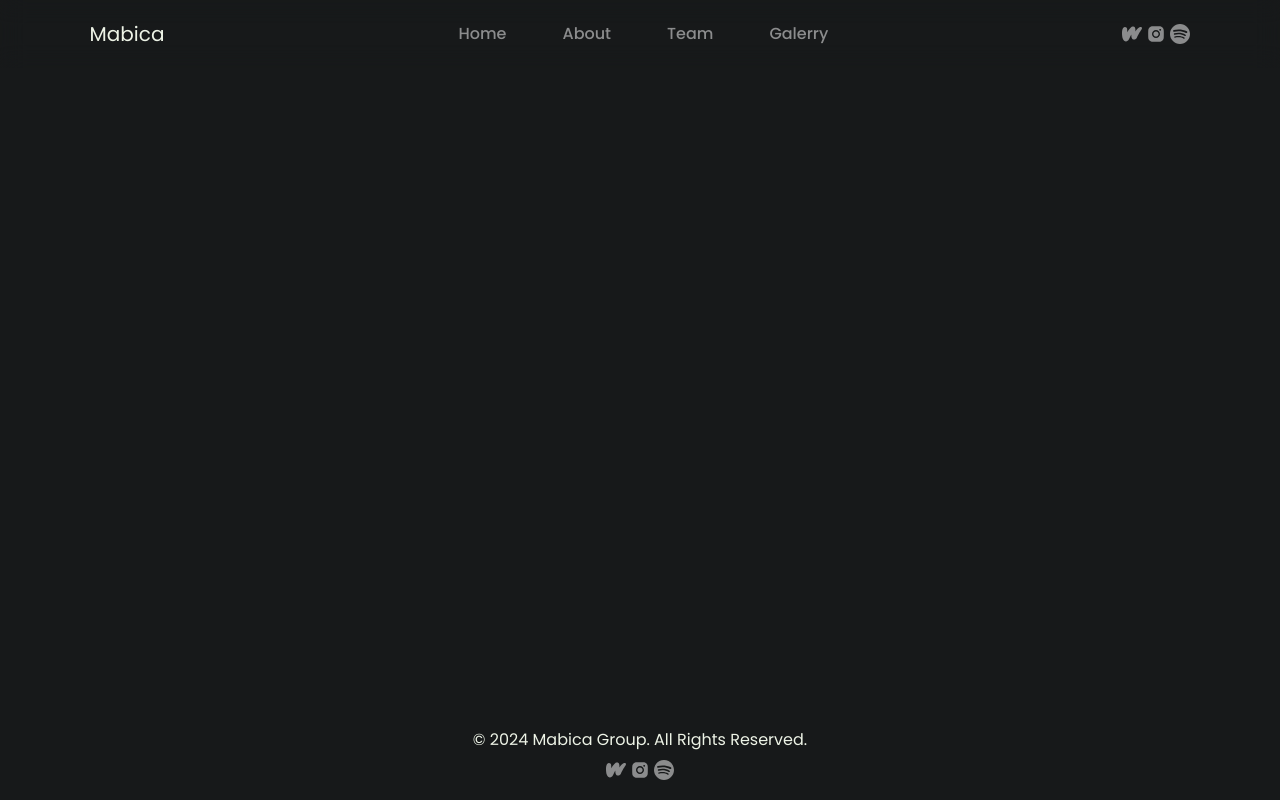
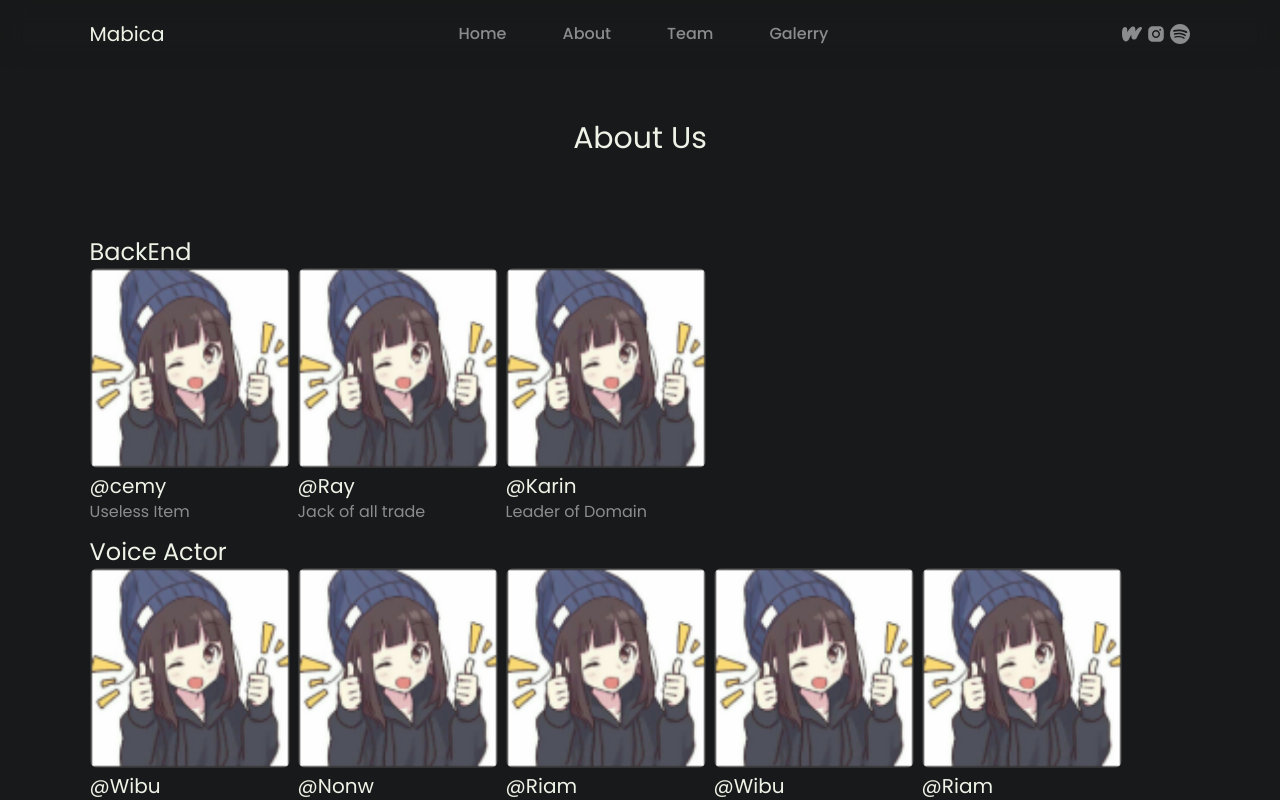
Before and after one commit to mabica-creative/mabica-website, a Next.js app: page /team in a window 1280 px wide. Shown: the top 800 px of the page. Built offline with nearby package versions, Linux system fonts and the light colour scheme; no server answers; the database is empty.

Commit message:
make quote-section, team-page, about-page

```diff
--- a/src/app/(public)/_components/header.tsx
+++ b/src/app/(public)/_components/header.tsx
@@ -9,10 +9,10 @@ export function Header(): React.ReactNode {
             Mabica
           </Link>
           <div className="space-x-14 font-medium text-white/50">
-            <Link href="#" className="hover:text-white">Home</Link>
-            <Link href="#about" className="hover:text-white">About</Link>
-            <Link href="#team" className="hover:text-white">Team</Link>
-            <Link href="#gallery" className="hover:text-white">Galerry</Link>
+            <Link href="/" className="hover:text-white">Home</Link>
+            <Link href="/about" className="hover:text-white">About</Link>
+            <Link href="/team" className="hover:text-white">Team</Link>
+            <Link href="/gallery" className="hover:text-white">Galerry</Link>
           </div>
           <SocialMedia />
         </nav>
--- a/src/app/(public)/_components/public-page.tsx
+++ b/src/app/(public)/_components/public-page.tsx
@@ -2,6 +2,7 @@ import { HeroSection } from "./hero-section";
 
 import { AboutSection } from "./about-section";
 import { TeamSection } from "./team-section";
+import { QuoteSection } from "./quote-section";
 import { Scroll } from "./scroll"
 
 export function PublicPage(): React.ReactNode {
@@ -10,6 +11,7 @@ export function PublicPage(): React.ReactNode {
       <HeroSection />
       <Scroll />
       <AboutSection />
+      <QuoteSection />
       <TeamSection />
     </>
   );
--- /dev/null
+++ b/src/app/(public)/_components/quote-section.tsx
@@ -0,0 +1,11 @@
+export function QuoteSection() {
+  return (
+    <section className="text-center bg-black/20 py-20">
+       <span className="font-medium text-xl text-white/50">Pioneering a Unique Creative Industry Concept</span>
+        <h2 className="text-6xl -mt-2 ">Let{"'"}s Venture into the Uncharted</h2>
+        <p className="font-medium text-white/50">
+          “We Await Your Arrival”
+        </p>
+    </section>
+  );
+}
--- a/src/app/(public)/_components/team-section.tsx
+++ b/src/app/(public)/_components/team-section.tsx
@@ -15,7 +15,7 @@ export function TeamSection() {
           “Meet the brilliant minds behind the inception of Mabica Grup.”
         </p>
         <div className="flex gap-2">
-          <Link href="/about">
+          <Link href="/team">
             <button className="border border-white rounded py-1 px-4">
               See More
             </button>
--- a/src/app/(public)/about/page.tsx
+++ b/src/app/(public)/about/page.tsx
@@ -1,7 +1,26 @@
+import { SocialMedia } from "@/components/social-media";
+
 export default async function AboutPage() {
   return (
-    <main className="flex justify-center gap-2 items-center">
-      about
+    <main className="flex min-h-[85dvh] flex flex-col min-h-screen max-w-screen-xl w-screen mx-auto px-[7%]">
+      <h1 className="text-3xl py-20 text-center mt-10">About Us</h1>
+      <div className="flex flex-col gap-3">
+        <h2 className="text-5xl ">Kenalan dengan Kami, Yuk!</h2>
+        <p className="font-medium text-white/50">
+          Mabica (Mari Bikin Cerita) project is an association consisting of
+          people who have have an interest in making stories. They come together
+          to collaborate in creating various platform such as Spotify and other
+          platforms. The aim of this association is to produce works that are
+          interesting and entertaining for listeners or readers. <br /><br />
+          Apart from that, one of the things that is of concern in this
+          association is maintaining the mental health of its member. By doing
+          activities such as playing Discord, they try to avoid feelings of
+          boredom or stress that can interfere with their creativity. That way,
+          they can remain productive and maintain balance between work and
+          recreation
+        </p>
+        <SocialMedia />
+      </div>
     </main>
   );
 }
--- a/src/app/(public)/team/page.tsx
+++ b/src/app/(public)/team/page.tsx
@@ -1,20 +1,60 @@
-import { getTeam } from "@/frontend/team";
-import { team } from "@prisma/client";
-import { notFound } from 'next/navigation'
+// import { getTeam } from "@/frontend/team";
+// import { team } from "@prisma/client";
+// import { notFound } from "next/navigation";
+import { TeamCard } from "@/components/team-card";
+
+interface CardInterface {
+  link?: string | undefined;
+  image?: string | undefined;
+  name: string;
+  heading: string;
+}
 
 export default async function TeamPage() {
-  const data = await getTeam();
+  // const data = await getTeam();
   // console.log(data);
 
-  if(data?.status !== 'success') return notFound()
+  // if (data?.status !== "success") return notFound();
 
-  const team = data?.data
+  // const team = data?.data;
+  const team = [
+    {
+      name: "BackEnd",
+      members: [
+        { name: "@cemy", title: "Useless Item", image:"/profile.png", link:"/" },
+        { name: "@Ray", title: "Jack of all trade", image:"/profile.png", link:"/"  },
+        { name: "@Karin", title: "Leader of Domain", image:"/profile.png", link:"/"  },
+      ],
+    },
+    {
+      name: "Voice Actor",
+      members: [
+        { name: "@Wibu", title: "Useless Item", image:"/profile.png", link:"/"  },
+        { name: "@Nonw", title: "Jack of all trade" , image:"/profile.png", link:"/" },
+        { name: "@Riam", title: "Leader of Domain" , image:"/profile.png", link:"/" },
+        { name: "@Wibu", title: "Useless Item", image:"/profile.png", link:"/"  },
+        { name: "@Riam", title: "Leader of Domain" , image:"/profile.png", link:"/" },
+        { name: "@Riam", title: "Leader of Domain" , image:"/profile.png", link:"/" },
+        { name: "@Nonw", title: "Jack of all trade" , image:"/profile.png", link:"/" },
+      ],
+    },
+  ];
 
   return (
-    <main className="flex justify-center gap-2 items-center">
-      {team.map((member: team) => (
-        <a key={member?.id}>{member?.name}</a>
-      ))}
+    <main className="flex min-h-[85dvh] flex flex-col min-h-screen max-w-screen-xl w-screen mx-auto px-[7%]">
+      <h1 className="text-3xl py-20 text-center mt-10">About Us</h1>
+      <div className="flex flex-col gap-3">
+        {team.map((devision, index) => (
+          <div key={index}>
+            <h2 className="text-2xl">{devision?.name}</h2>
+            <div className="flex gap-2 flex-wrap">
+              {devision.members.map((member, i) => (
+                <TeamCard key={i} name={member.name} heading={member.title} image={member?.image} link={member?.link} />
+              ))}
+            </div>
+          </div>
+        ))}
+      </div>
     </main>
   );
 }
--- a/src/components/team-card.tsx
+++ b/src/components/team-card.tsx
@@ -8,10 +8,10 @@ interface CardInterface {
   heading: string;
 }
 
-export function TeamCard({ link = "/", image = "/profile.jpg", name, heading }: CardInterface ) {
+export function TeamCard({ link = "/", image = "/profile.png", name, heading }: CardInterface ) {
   return (
     <Link href={link}>
-      <Image src={image} alt={name} width={200} height={200} className="bg-pink-100/20 rounded-md" />
+      <Image src={image} alt={name} width={200} height={200} className="bg-pink-100/20 rounded-lg" />
       <h3 className=" mt-1 font-regular text-xl">{name}</h3>
       <span className="text-white/50">{heading}</span>
     </Link>
```
